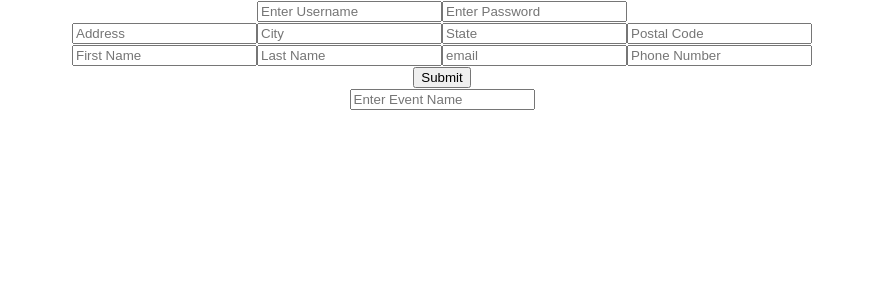
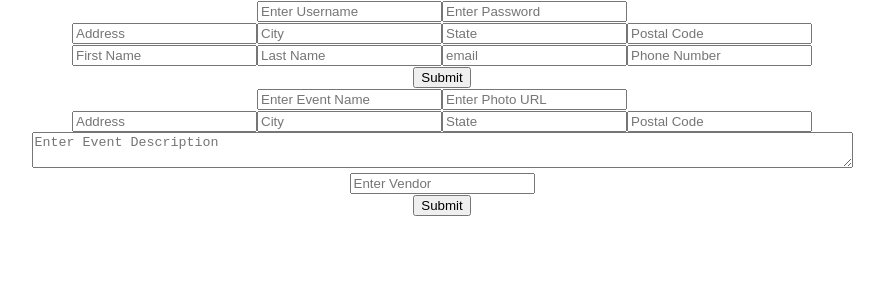
Before and after one commit to BW-wedding-portfolio/FE, a React (Create React App) app: page / in a window 1280 px wide. Shown: the top 300 px of the page, without its empty margins (198-1082 px from the left). Built offline with nearby package versions, Linux system fonts and the light colour scheme; the HTML template or start-up script is replaced by a standard one.

Commit message:
Added remaining basic input fields for CreateEvent component.

```diff
--- a/src/components/CreateEvent.js
+++ b/src/components/CreateEvent.js
@@ -16,6 +16,20 @@ function CreateEvent () {
     return (
         <form>
             <input type="text" name="eventName" onChange={handleChanges} placeholder="Enter Event Name" value={input.eventName} />
+            <input type="text" name="image" onChange={handleChanges} placeholder="Enter Photo URL" value={input.eventName} />
+            <div className="location">
+                <input type="text" name="address" onChange={handleChanges} placeholder="Address" value={input.address}/>
+                <input type="text" name="city" onChange={handleChanges} placeholder="City" value={input.city}/>
+                <input type="text" name="state" onChange={handleChanges} placeholder="State" value={input.state}/>
+                <input type="number" name="postal" onChange={handleChanges} placeholder="Postal Code" value={input.postal}/>
+            </div>
+            <div className="description">
+                <textarea cols="100" name="eventDescription" onChange={handleChanges} placeholder="Enter Event Description" value={input.eventName} />
+            </div>
+            <div className="vendor">
+                <input type="text" name="vendor" onChange={handleChanges} placeholder="Enter Vendor" value={input.vendor} />
+            </div>
+            <button>Submit</button>
         </form>
     )
 }
```
